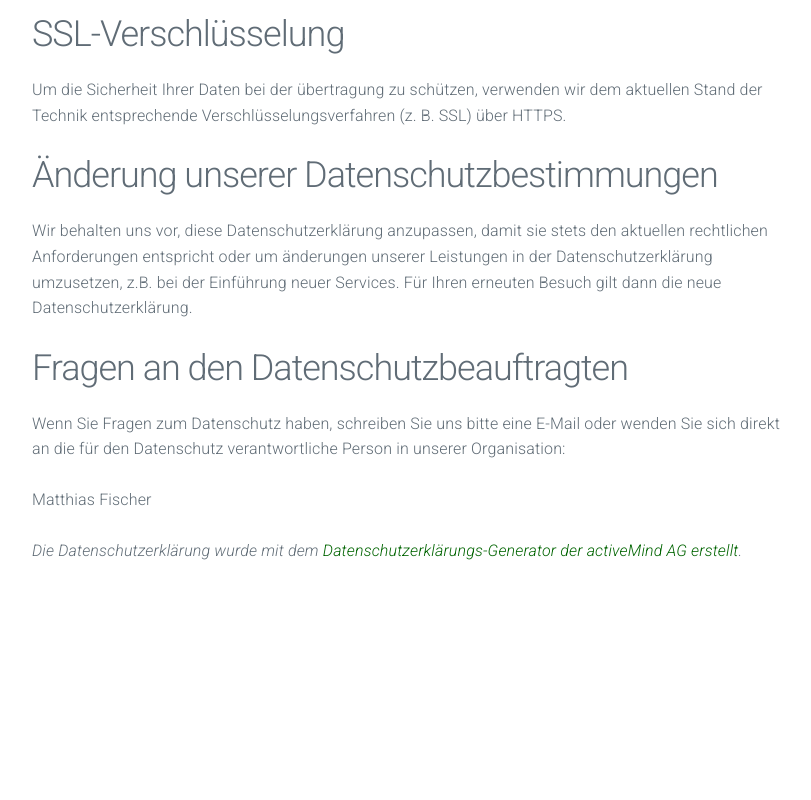
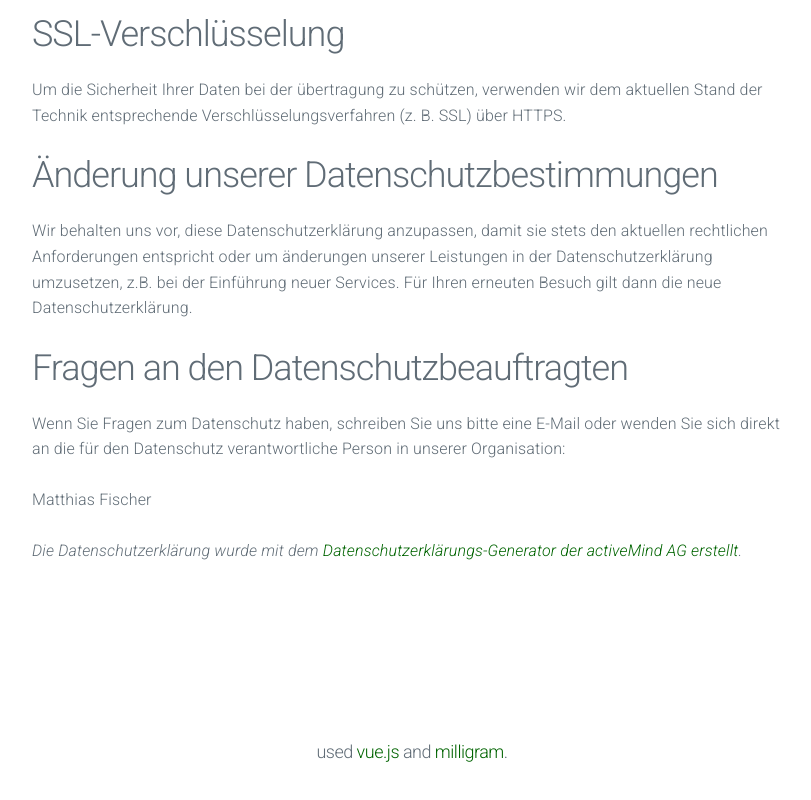
Before and after one commit to matseee/matseee.github.io, a Vue app: page / in a window 1280 px wide. Shown: the part 4038-4838 px from the top of the page, without its empty margins (228-1039 px from the left). Before the commit the page ends 4701 px from the top, so only its background shows below. Built offline with nearby package versions, Linux system fonts and the light colour scheme.

Commit message:
add footer

```diff
--- a/src/App.vue
+++ b/src/App.vue
@@ -7,7 +7,7 @@
         <currentProjects/>
         <Contact/>
         <LegalDiscloser/>
-
+        <Footer/>
       </main>
   </div>
 </template>
@@ -18,6 +18,7 @@ import Home from './components/Home.vue'
 import CurrentProjects from './components/CurrentProjects.vue'
 import Contact from './components/Contact.vue'
 import LegalDiscloser from './components/LegalDiscloser.vue'
+import Footer from './components/Footer.vue'
 
 export default {
   name: 'App',
@@ -26,7 +27,8 @@ export default {
     Home,
     CurrentProjects,
     Contact,
-    LegalDiscloser
+    LegalDiscloser,
+    Footer
   }
 }
 </script>
--- /dev/null
+++ b/src/components/Footer.vue
@@ -0,0 +1,19 @@
+<template>
+    <section id="footer" class="container">
+        <h5 class="title">used <a href="https://vuejs.org/">vue.js</a> and <a href="https://milligram.io/">milligram</a>.</h5>
+    </section>
+</template>
+
+<script>
+export default {
+    name: 'Footer'
+}
+</script>
+
+<style scoped>
+
+    .container {
+        text-align: center;
+    }
+
+</style>
```
